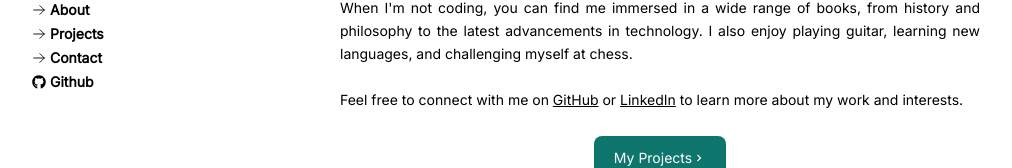
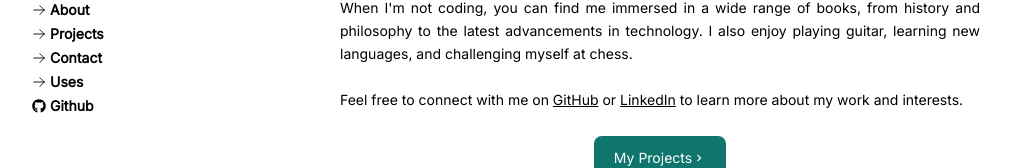
Before and after one commit to Dionysos5/portfolio, a Next.js app: page / in a window 1280 px wide. Shown: the part 206-374 px from the top of the page, without its empty margins (0-1012 px from the left). Built offline with nearby package versions, Linux system fonts and the light colour scheme.

Commit message:
feat: add Uses link to navigation

```diff
--- a/app/components/Navbar.tsx
+++ b/app/components/Navbar.tsx
@@ -41,10 +41,10 @@ export default function Navbar() {
               <HiOutlineArrowRight className="mr-1" />
               Contact
             </Link>
-            {/* <Link href={"/uses"} className="flex items-center text-sm"> */}
-            {/*   <HiOutlineArrowRight className="mr-1" /> */}
-            {/*   Uses */}
-            {/* </Link> */}
+            <Link href={"/uses"} className="flex items-center text-sm font-semibold">
+              <HiOutlineArrowRight className="mr-1" />
+              Uses
+            </Link>
             <Link
               href={"https://github.com/dionysos5"}
               className="flex items-center text-sm font-semibold"
@@ -86,10 +86,10 @@ export default function Navbar() {
             <HiOutlineArrowRight className="mr-1" />
             Contact
           </Link>
-          {/* <Link href={"/uses"} className="flex items-center text-sm"> */}
-          {/*   <HiOutlineArrowRight className="mr-1" /> */}
-          {/*   Uses */}
-          {/* </Link> */}
+          <Link href={"/uses"} className="flex items-center text-sm font-semibold">
+            <HiOutlineArrowRight className="mr-1" />
+            Uses
+          </Link>
           <Link
             href={"https://github.com/dionysos5"}
             className="flex items-center text-sm font-semibold"
```
